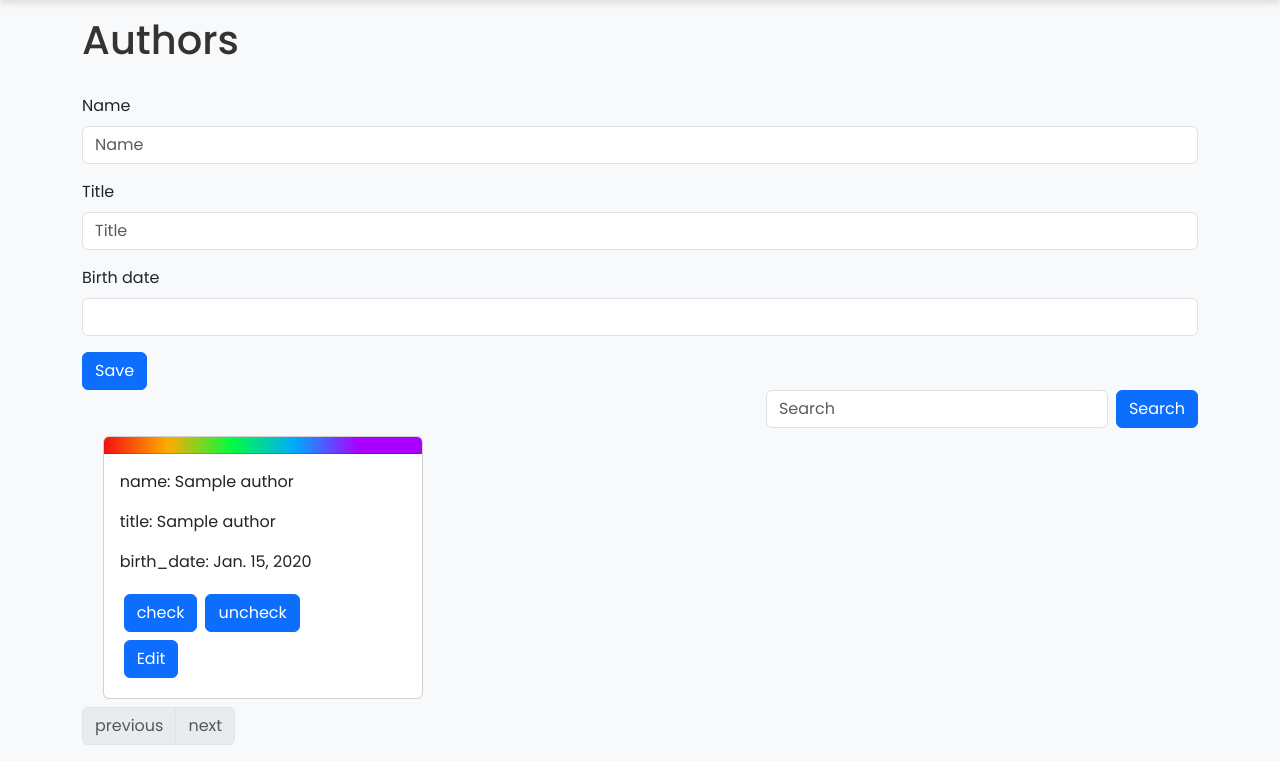
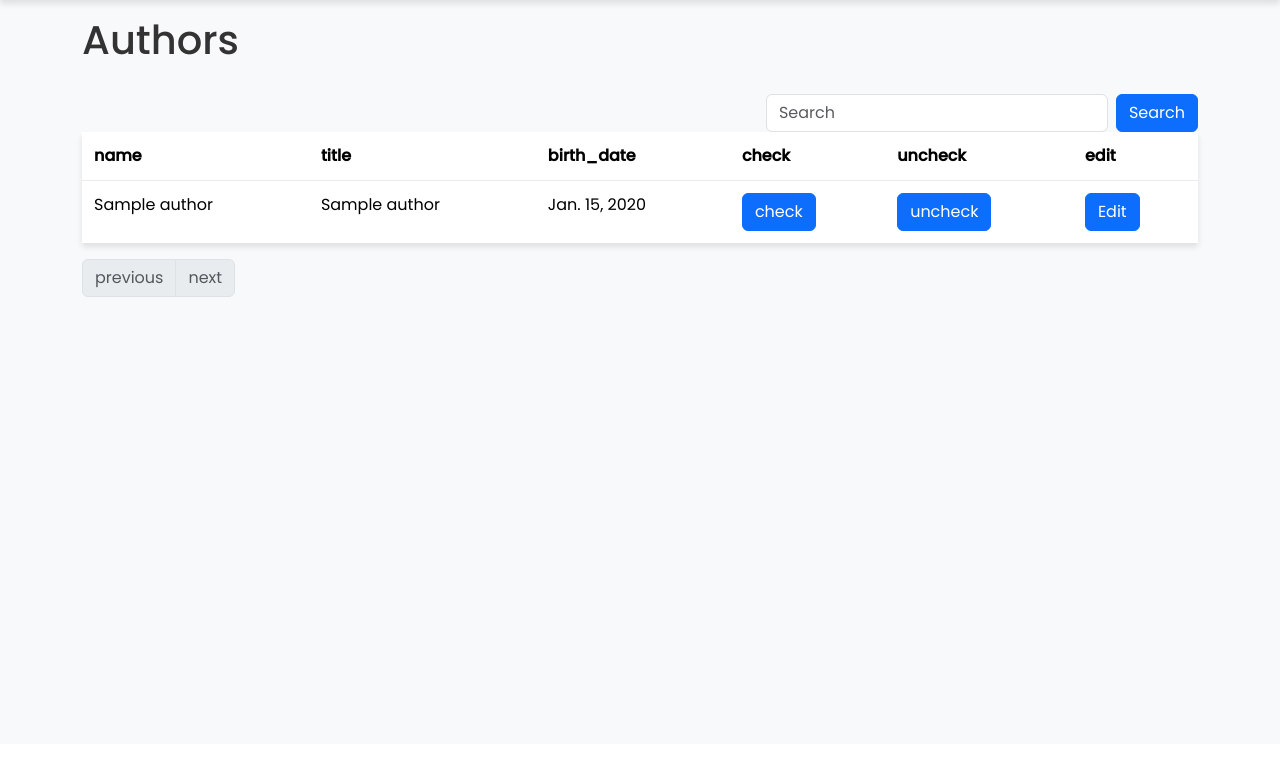
Before and after one commit to MaxOnceProject/Django-Fast-Frontend, a Django app: page /app/author/ in a window 1280 px wide. Shown: the part 56-817 px from the top of the page. After the commit the page ends 353 px from the top, so only its background shows below. Run offline with Django 4.2, Linux system fonts and the light colour scheme; tables that the repository leaves empty hold one stand-in row (values such as "Sample post"); some libraries are stand-ins or nearby versions.

Commit message:
Add Change, Edit and Delete Form #12 Add ModelFrontend Options #6

```diff
--- a/app/frontend.py
+++ b/app/frontend.py
@@ -11,7 +11,7 @@ class AuthorFrontend(frontend.ModelFrontend):
     table_inline_button = ('check', 'uncheck')
     table_add = False
     table_show = True
-    cards = True
+    cards = False
     # list_filter = ('name', 'title')
     search_fields = ('name', 'title', 'birth_date')
     readonly_fields = ('name', 'title')
--- a/frontend/templates/frontend/_cards.html
+++ b/frontend/templates/frontend/_cards.html
@@ -20,7 +20,7 @@
                         {% if option.table.inline_button %}
                             {% for inline_button in table.inline_button %}
                                 <div class="p-1">
-                                    <form method="post" class="needs-validation" novalidate action="{{ request.path }}{{ inline_button }}/{{ object.id }}">
+                                    <form method="post" class="needs-validation" novalidate action="{% url 'frontend' app_name=segments.1 model_name=segments.2 action=inline_button id=object.id %}">
                                         {% csrf_token %}
                                         {% bootstrap_button button_type="submit" content=inline_button %}
                                     </form>
--- a/frontend/templates/frontend/_table.html
+++ b/frontend/templates/frontend/_table.html
@@ -27,7 +27,7 @@
             {% if option.table.inline_button %}
                 {% for inline_button in table.inline_button %}
                     <td>
-                        <form method="post" class="needs-validation" novalidate action="{{ request.path }}{{ inline_button }}/{{ object.id }}">
+                        <form method="post" class="needs-validation" novalidate action="{% url 'frontend' app_name=segments.1 model_name=segments.2 action=inline_button id=object.id %}">
                             {% csrf_token %}
                             {% bootstrap_button button_type="submit" content=inline_button %}
                         </form>
--- a/frontend/templates/frontend/base.html
+++ b/frontend/templates/frontend/base.html
@@ -28,7 +28,7 @@
                                 {{ app.verbose_name }}
                             </a>
                             <ul class="dropdown-menu" aria-labelledby="{{ app }}-dropdown">
-                                    <li><a class="dropdown-item" href="{% url 'frontend' app_name=app_name  %}">All {{ app.verbose_name }}</a></li>
+                                <li><a class="dropdown-item" href="{% url 'frontend' app_name=app_name  %}">All {{ app.verbose_name }}</a></li>
                                 {% for model in app.models %}
                                     <li><a class="dropdown-item" href="{% url 'frontend' app_name=app_name model_name=model.name  %}">{{ model.verbose_name }}</a></li>
                                 {% endfor %}
--- a/frontend/templates/frontend/site.html
+++ b/frontend/templates/frontend/site.html
@@ -8,12 +8,19 @@
 
 {% block content %}
     {% with request.path|split:"/" as segments %}
+        <div class="col d-flex justify-content-between">
             {% if option.site.title %}
                 <h1>{{ meta.title }}</h1>
             {% endif %}
+            {% if segments.3 %}
+                <a href="{% url 'frontend' app_name=segments.1 model_name=segments.2 %}">{% bootstrap_button button_class="btn-outline-primary" button_type="button" content="Back" %}</a>
+            {% endif %}
+        </div>
+        {% if segments.4 %}
             {% if option.table.add %}
                 {% include 'frontend/_form.html' %}
             {% endif %}
+        {% else %}
             {% if option.table.show %}
                 {% if option.table.search %}
                     {% include 'frontend/_search.html' %}
@@ -25,5 +32,6 @@
                 {% endif %}
                 {% include 'frontend/_pagination.html' %}
             {% endif %}
+        {% endif %}
     {% endwith %}
 {% endblock %}
```
Lines whose indentation alone changed are shown as unchanged.
